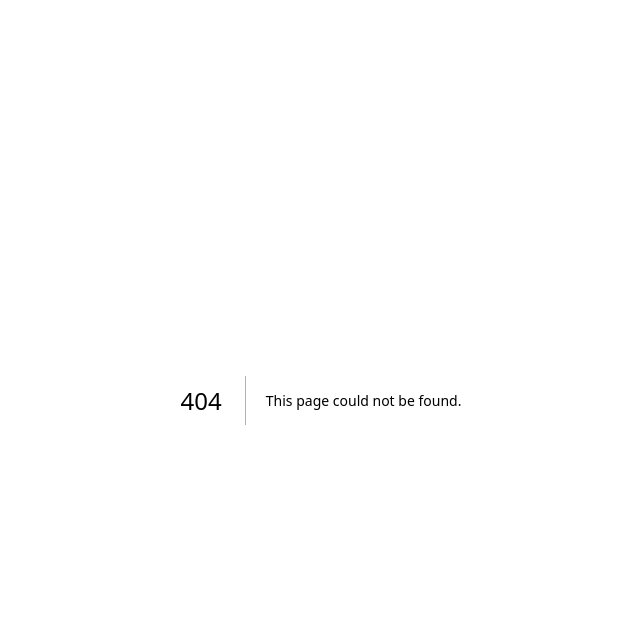
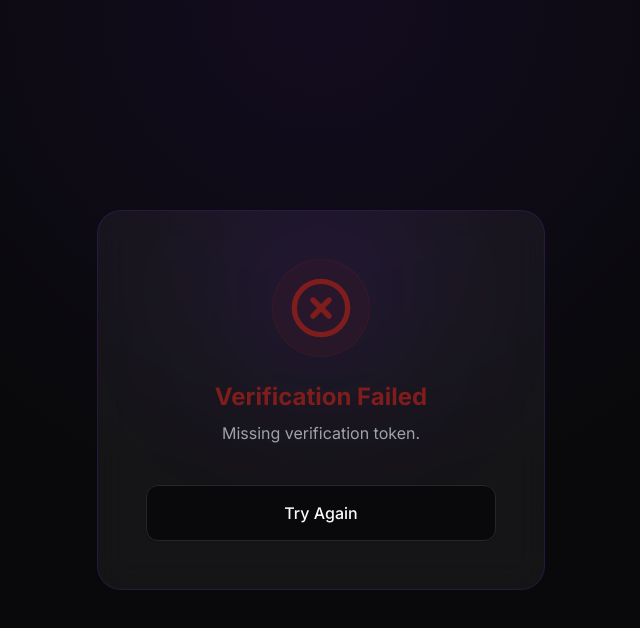
Before and after one commit to Abdelrahman-7z7/CHIFT-waitlist, a Next.js app in the folder apps/web/: page /verify in a window 1280 px wide. Before the commit this address had no page. Shown: the top 628 px of the page, without its empty margins (319-959 px from the left). Built offline with nearby package versions, Linux system fonts and the light colour scheme.

Commit message:
feat: adding the entry poiint for the verify page

```diff
--- /dev/null
+++ b/apps/web/src/app/verify/page.tsx
@@ -0,0 +1,22 @@
+export const runtime = "edge";
+
+import { Loader2 } from "lucide-react";
+import { Suspense } from "react";
+
+import VerificationScreen from "@/features/verification/screens/VerificationScreen";
+
+export default function VerifyPage() {
+  return (
+    <main>
+      <Suspense
+        fallback={
+          <div className="min-h-screen flex items-center justify-center">
+            <Loader2 className="h-12 w-12 text-primary animate-spin" />
+          </div>
+        }
+      >
+        <VerificationScreen />
+      </Suspense>
+    </main>
+  );
+}
```
